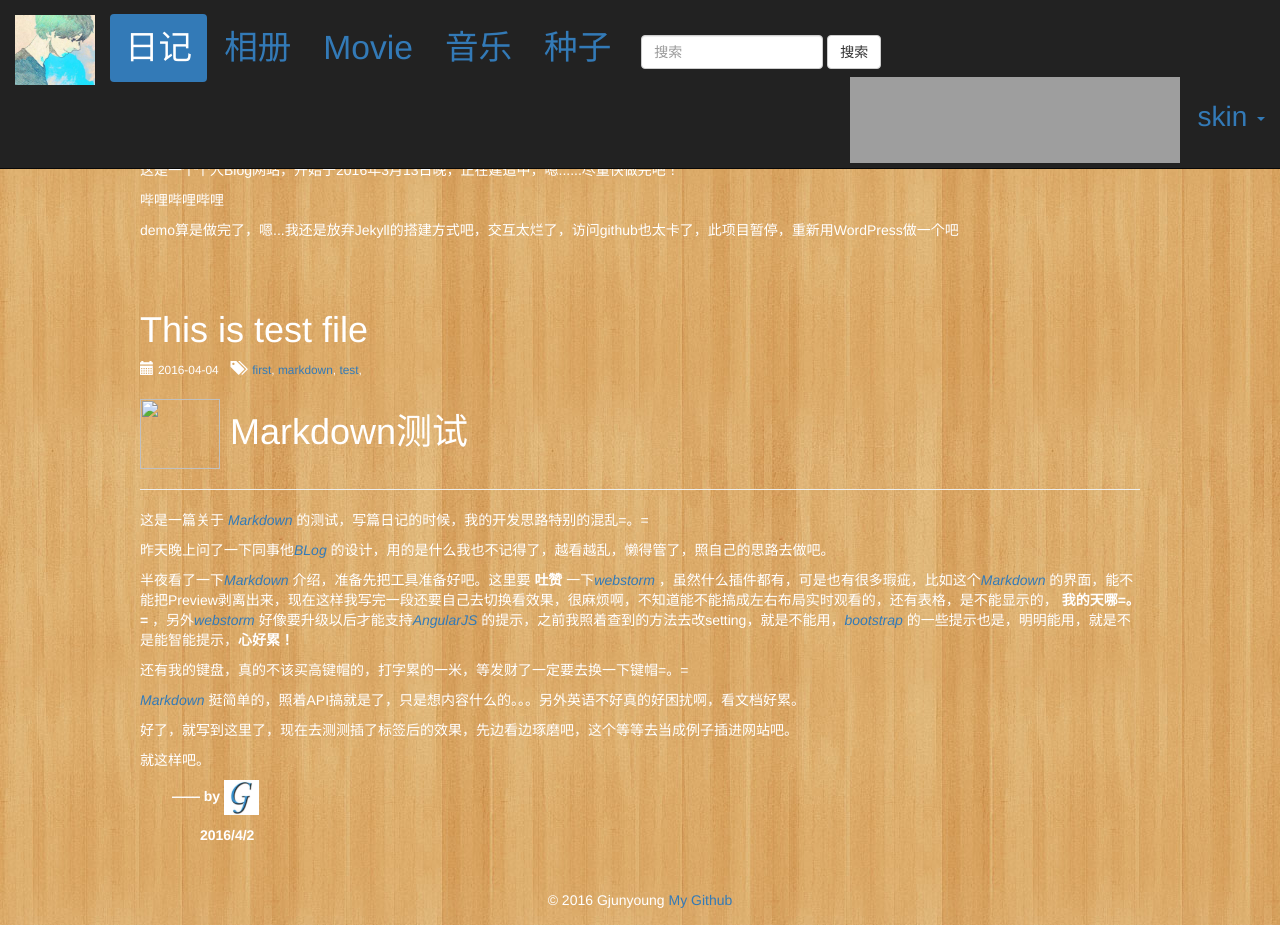
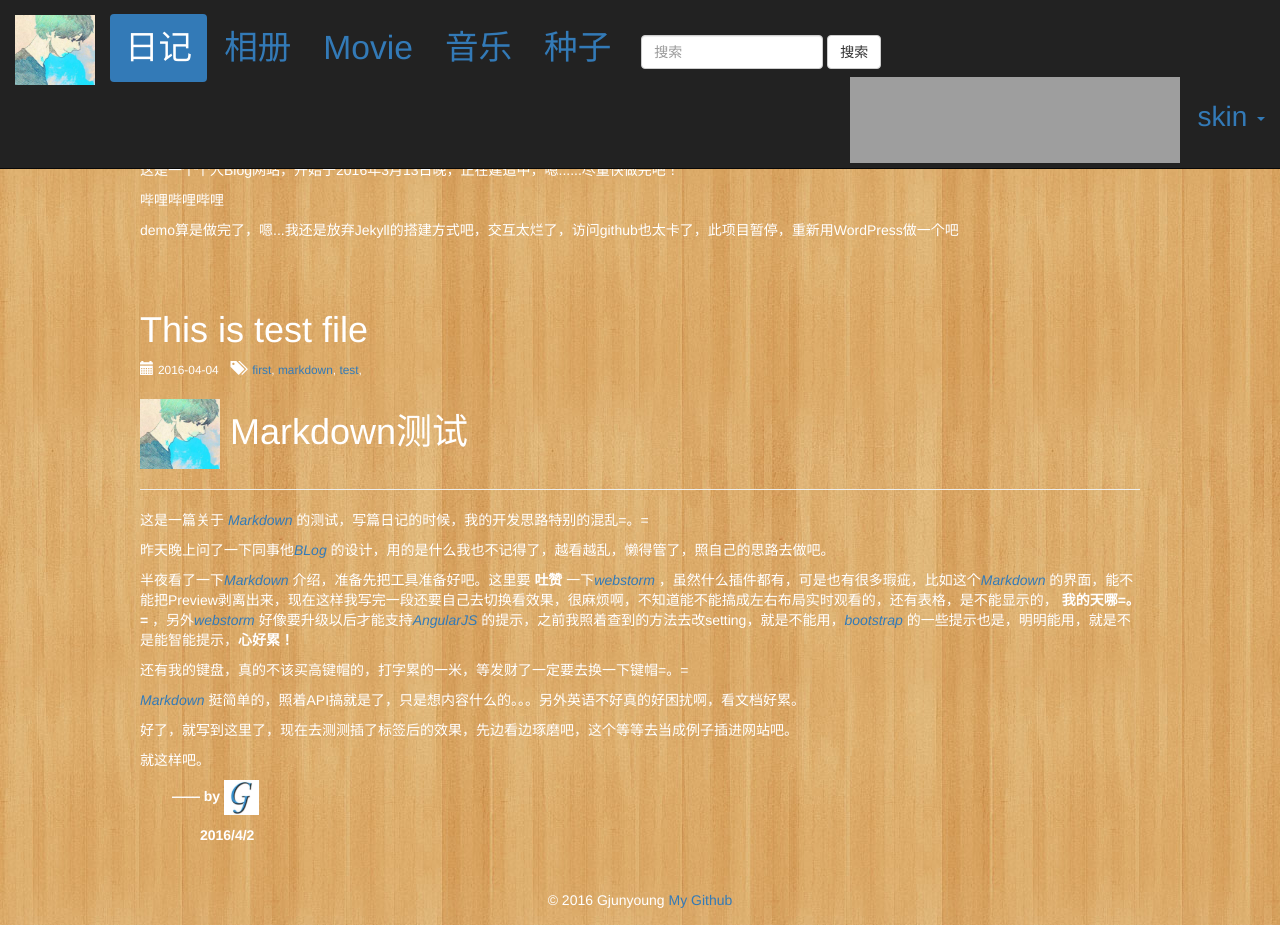
Before and after one commit to gjunyoung/blog-for-someone, a Jekyll site: the page built from _posts/note/2016-04-04-test.md, in a window 1280 px wide and 925 px high. Built offline with Jekyll 4.4.1, drawn with Linux system fonts in a browser that asks for light colours; grey boxes are pictures that could not be loaded.

Commit message:
Update 2016-04-04-test.md

```diff
--- a/_posts/note/2016-04-04-test.md
+++ b/_posts/note/2016-04-04-test.md
@@ -5,7 +5,7 @@ tags: [first, markdown ,test]
 
 ---
 
-# <img src="img/iconimg/maybe.jpg" width="80" height="70"/> Markdown测试
+# <img src="../../img/iconimg/maybe.jpg" width="80" height="70"/> Markdown测试
 ***
 
 这是一篇关于 [*Markdown*][] 的测试，写篇日记的时候，我的开发思路特别的混乱=。=
```
